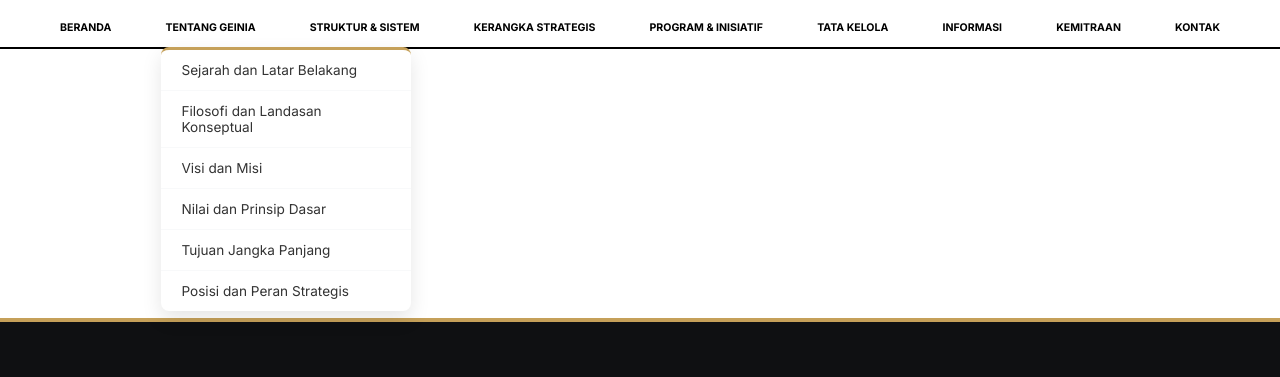
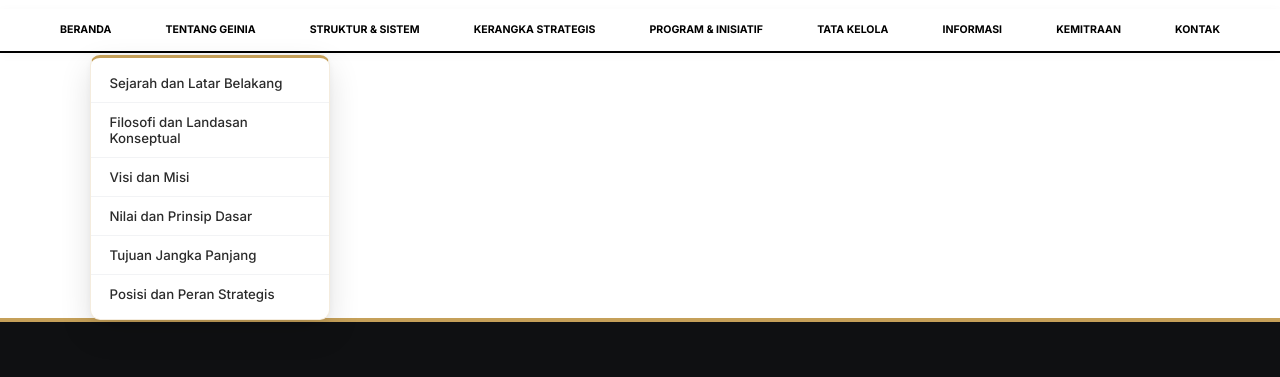
Before and after one commit to fajrimunawar/GEINIA-NASIONAL, a plain HTML site: page index.html in a window 1280 px wide. Both pictures are taken after a click on the link "TENTANG GEINIA". Shown: the part 156-533 px from the top of the page. Drawn offline with nearby package versions, Linux system fonts and the light colour scheme.

Commit message:
Update index.html

```diff
--- a/index.html
+++ b/index.html
@@ -12,8 +12,8 @@
     <link rel="apple-touch-icon" href="WhatsApp_Image_2026-11-02_at_11.33.19-removebg-preview.png">
     <link rel="preload" href="https://cdnjs.cloudflare.com/ajax/libs/font-awesome/6.4.2/css/all.min.css" as="style" onload="this.onload=null;this.rel='stylesheet'">
     <noscript><link rel="stylesheet" href="https://cdnjs.cloudflare.com/ajax/libs/font-awesome/6.4.2/css/all.min.css"></noscript>
-    <link rel="preload" href="https://fonts.googleapis.com/css2?family=Playfair+Display:wght@700;900&family=Inter:wght@300;400;600;700;800&display=swap" as="style" onload="this.onload=null;this.rel='stylesheet'">
-    <noscript><link href="https://fonts.googleapis.com/css2?family=Playfair+Display:wght@700;900&family=Inter:wght@300;400;600;700;800&display=swap" rel="stylesheet"></noscript>
+    <link rel="preload" href="https://fonts.googleapis.com/css2?family=Playfair+Display:wght@700;900&family=Inter:wght@300;400;500;600;700;800&display=swap" as="style" onload="this.onload=null;this.rel='stylesheet'">
+    <noscript><link href="https://fonts.googleapis.com/css2?family=Playfair+Display:wght@700;900&family=Inter:wght@300;400;500;600;700;800&display=swap" rel="stylesheet"></noscript>
     <style>
         :root {
             --navy: #000000;
@@ -43,7 +43,7 @@
             overflow-x: hidden;
         }
 
-        /* --- LOADING SCREEN (4.5 DETIK + ORNAMEN BATIK PARANG-KAWUNG GUNUNGAN DIPERBESAR & DIPERHALUS) --- */
+        /* --- LOADING SCREEN (4.5 DETIK + ORNAMEN BATIK PARANG-KAWUNG GUNUNGAN) --- */
         #preloader {
             position: fixed;
             top: 0;
@@ -101,7 +101,6 @@
             to { opacity: 1; transform: translateY(0); }
         }
 
-        /* --- ORNAMEN BATIK EMAS (UKURAN LEBIH BESAR, PROPORSIONAL, DAN SANGAT MIRIP GAMBAR) --- */
         .batik-ornament-box {
             width: min(680px, 94vw);
             margin: 22px auto 0;
@@ -215,7 +214,6 @@
             text-transform: uppercase;
             letter-spacing: clamp(0px, 0.16vw, 2px);
             text-align: center;
-            overflow-wrap: normal;
         }
 
         .main-title span { color: var(--red); }
@@ -230,16 +228,16 @@
             margin-top: 8px;
             font-weight: 400;
             text-align: center;
-            overflow-wrap: break-word;
         }
 
-        /* --- NAVIGASI --- */
+        /* --- NAVIGASI & DESAIN SUB-MENU DROPDOWN YANG DIPERBAIKI --- */
         nav {
             border-bottom: 2px solid var(--navy);
-            background: #fff;
+            background: #ffffff;
             position: sticky;
             top: 0;
             z-index: 1000;
+            box-shadow: 0 2px 10px rgba(0, 0, 0, 0.03);
         }
 
         .nav-inner {
@@ -259,7 +257,7 @@
 
         .nav-link {
             display: block;
-            padding: 12px 4px;
+            padding: 14px 6px;
             text-decoration: none;
             color: var(--navy);
             font-size: clamp(0.66rem, 0.8vw, 0.78rem);
@@ -268,55 +266,69 @@
             text-align: center;
             line-height: 1.35;
             white-space: nowrap;
-            transition: all 0.3s ease;
+            transition: all 0.25s ease;
             cursor: pointer;
         }
 
         .nav-item:first-child .nav-link { padding-left: 0; }
         .nav-item:last-child .nav-link { padding-right: 0; }
-        .nav-item:hover .nav-link { color: var(--red); }
+        .nav-item:hover .nav-link { color: var(--color-gold); }
 
+        /* Tampilan Panel Dropdown yang Diperbarui (Elegan, Rapi, & Responsif Tempat) */
         .dropdown {
             position: absolute;
-            top: 100%;
-            left: 0;
+            top: calc(100% + 4px);
+            left: 50%;
+            transform: translateX(-50%) translateY(8px);
             z-index: 1100;
-            background-color: #fff;
-            min-width: min(250px, calc(100vw - 24px));
-            max-width: min(320px, calc(100vw - 24px));
-            box-shadow: 0 8px 20px rgba(0, 0, 0, 0.1);
+            background-color: #ffffff;
+            min-width: 240px;
+            max-width: 300px;
+            box-shadow: 0 12px 32px rgba(0, 0, 0, 0.12), 0 2px 6px rgba(0, 0, 0, 0.04);
             opacity: 0;
             visibility: hidden;
-            transform: translateY(10px);
-            transition: all 0.3s ease;
-            border-radius: 8px;
+            transition: all 0.25s cubic-bezier(0.16, 1, 0.3, 1);
+            border-radius: 10px;
+            border: 1px solid rgba(197, 160, 89, 0.2);
             border-top: 3px solid var(--color-gold);
+            padding: 6px 0;
         }
 
-        .nav-item:nth-last-child(-n+2) .dropdown { right: 0; left: auto; }
+        /* Penyesuaian otomatis agar menu di ujung kanan tidak terpotong layar */
+        .nav-item:nth-last-child(-n+3) .dropdown {
+            left: auto;
+            right: 0;
+            transform: translateY(8px);
+        }
 
         .nav-item.dropdown-active > .dropdown {
             opacity: 1;
             visibility: visible;
+            transform: translateX(-50%) translateY(0);
+        }
+
+        .nav-item:nth-last-child(-n+3).dropdown-active > .dropdown {
             transform: translateY(0);
         }
 
         .dropdown a {
             display: block;
-            padding: 12px 20px;
+            padding: 11px 18px;
             text-decoration: none;
-            color: #333;
-            font-size: 0.85rem;
+            color: #2b2b2b;
+            font-size: 0.83rem;
             font-weight: 500;
             transition: all 0.2s ease;
-            border-bottom: 1px solid var(--light-gray);
+            border-bottom: 1px solid #f2f3f5;
         }
+
         .dropdown a:last-child { border-bottom: none; }
 
         .dropdown a:hover {
-            background: var(--light-gray);
+            background: linear-gradient(90deg, #fcfbfa 0%, #f4f1ea 100%);
             color: var(--color-gold);
-            padding-left: 25px;
+            padding-left: 22px;
+            font-weight: 600;
         }
 
         .hamburger {
@@ -577,10 +589,13 @@
                 transition: max-height 0.3s ease;
                 right: auto;
                 left: auto;
+                border: none;
+                border-radius: 0;
+                padding: 0;
             }
             .nav-item.dropdown-active > .dropdown { max-height: 70vh; overflow-y: auto; }
             .dropdown a { padding-left: 40px; background-color: #fff; }
-            .dropdown a:hover { background-color: #f3f1eb; }
+            .dropdown a:hover { background-color: #f3f1eb; padding-left: 45px; }
             body::after {
                 content: '';
                 position: fixed;
@@ -649,7 +664,6 @@
             <div class="loader-main-text">GEINIA NASIONAL</div>
             <div class="loader-sub-text">PUSAT INTEGRASI STRATEGIS</div>
 
-            <!-- ORNAMEN BATIK EMAS (DIKEMBANGKAN LEBIH BESAR & SANGAT PRESISI) -->
             <div class="batik-ornament-box" aria-hidden="true">
                 <svg class="batik-svg" viewBox="0 0 700 175" fill="none" xmlns="http://www.w3.org/2000/svg">
                     <defs>
@@ -666,7 +680,6 @@
                         </linearGradient>
                     </defs>
 
-                    <!-- SAYAP BATIK PARANG KIRI -->
                     <g stroke="url(#goldBatikGrad)" stroke-linecap="round" stroke-linejoin="round">
                         <path class="batik-draw-main" stroke-width="2.2" fill="url(#goldFillSoft)"
                             d="M312 52 C272 42, 232 22, 185 20 C145 18, 108 32, 68 24 C45 19, 28 24, 24 34 C38 42, 62 46, 85 52 C62 56, 48 64, 52 74 C68 78, 96 74, 122 80 C95 86, 84 96, 94 106 C116 112, 148 102, 178 108 C158 118, 155 129, 172 134 C205 138, 248 122, 298 128"/>
@@ -690,7 +703,6 @@
                             d="M258 92 C242 92, 235 100, 243 106 C250 111, 260 106, 257 99"/>
                     </g>
 
-                    <!-- SAYAP BATIK PARANG KANAN (SIMETRIS) -->
                     <g stroke="url(#goldBatikGrad)" stroke-linecap="round" stroke-linejoin="round" transform="translate(700, 0) scale(-1, 1)">
                         <path class="batik-draw-main" stroke-width="2.2" fill="url(#goldFillSoft)"
                             d="M312 52 C272 42, 232 22, 185 20 C145 18, 108 32, 68 24 C45 19, 28 24, 24 34 C38 42, 62 46, 85 52 C62 56, 48 64, 52 74 C68 78, 96 74, 122 80 C95 86, 84 96, 94 106 C116 112, 148 102, 178 108 C158 118, 155 129, 172 134 C205 138, 248 122, 298 128"/>
@@ -714,7 +726,6 @@
                             d="M258 92 C242 92, 235 100, 243 106 C250 111, 260 106, 257 99"/>
                     </g>
 
-                    <!-- GUNUNGAN WAYANG & INTI KAWUNG DI TENGAH -->
                     <g stroke="url(#goldBatikGrad)" stroke-linecap="round" stroke-linejoin="round">
                         <path class="batik-draw-main" stroke-width="2.4" fill="#0d0c0a"
                             d="M350 10 C335 30, 312 55, 296 85 C288 101, 292 120, 308 132 L320 140 L320 160 L380 160 L380 140 L392 132 C408 120, 412 101, 404 85 C388 55, 365 30, 350 10 Z"/>
@@ -726,7 +737,6 @@
                             d="M333 160 L333 138 L367 138 L367 160 M342 160 L342 144 L358 144 L358 160"/>
                     </g>
 
-                    <!-- MOTIF INTI BATIK KAWUNG (4 KELOPAK KETUPAT EMAS DI TENGAH GUNUNGAN) -->
                     <g class="batik-kawung-core" stroke="url(#goldBatikGrad)" stroke-width="1.7" fill="#18140d">
                         <polygon points="350,46 358,56 350,66 342,56"/>
                         <polygon points="350,78 358,88 350,98 342,88"/>
@@ -904,7 +914,6 @@
             preloader.style.opacity = '0';
             preloader.style.visibility = 'hidden';
         };
-        // Durasi preloader tetap 4.5 detik sesuai ketentuan
         window.setTimeout(hidePreloader, 4500);
 
         const hamburger = document.querySelector('.hamburger');
```
